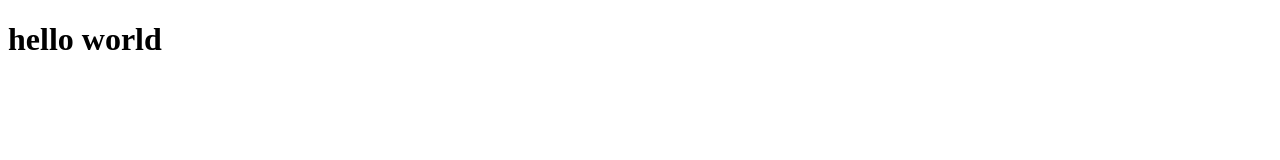
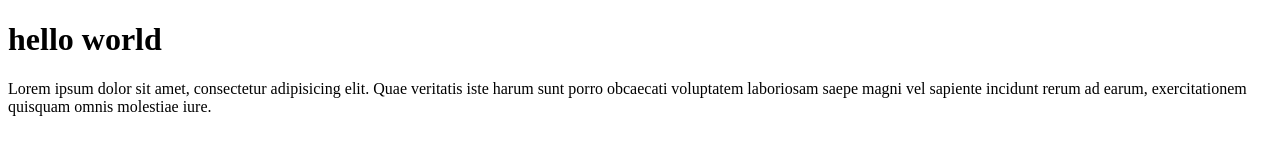
Before and after one commit to lamech23/learning-git, a plain HTML site: page index.html in a window 1280 px wide. Drawn offline with Linux system fonts and the light colour scheme.

Commit message:
Added a paragraph

```diff
--- a/index.html
+++ b/index.html
@@ -1,13 +1,18 @@
 <!DOCTYPE html>
 <html lang="en">
-<head>
-    <meta charset="UTF-8">
-    <meta http-equiv="X-UA-Compatible" content="IE=edge">
-    <meta name="viewport" content="width=device-width, initial-scale=1.0">
+  <head>
+    <meta charset="UTF-8" />
+    <meta http-equiv="X-UA-Compatible" content="IE=edge" />
+    <meta name="viewport" content="width=device-width, initial-scale=1.0" />
     <title>Document</title>
-</head>
-<body>
+  </head>
+  <body>
     <h1>hello world</h1>
-
-</body>
+    <p>
+      Lorem ipsum dolor sit amet, consectetur adipisicing elit. Quae veritatis
+      iste harum sunt porro obcaecati voluptatem laboriosam saepe magni vel
+      sapiente incidunt rerum ad earum, exercitationem quisquam omnis molestiae
+      iure.
+    </p>
+  </body>
 </html>
```
